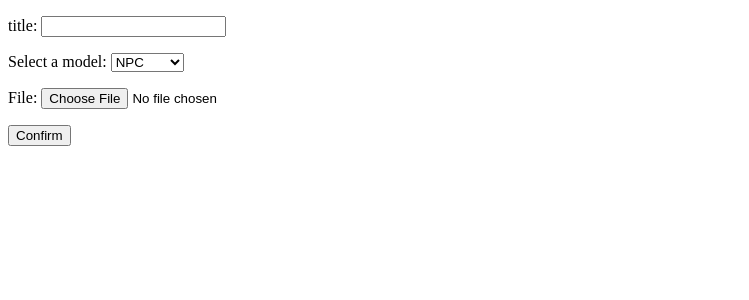
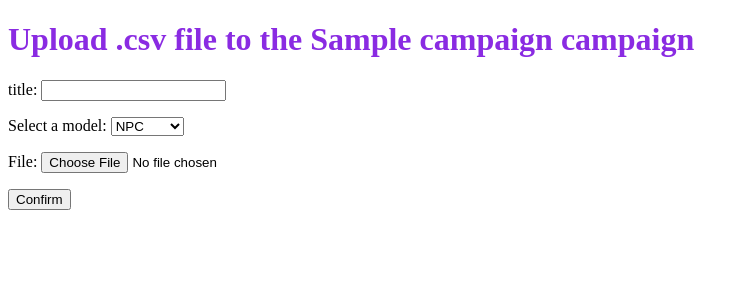
Before and after one commit to sammark1/Compend, a Django app: page /upload/1 in a window 1280 px wide. Shown: the top 300 px of the page, without its empty margins (0-749 px from the left). Run offline with Django 4.2, Linux system fonts and the light colour scheme; tables that the repository leaves empty hold one stand-in row (values such as "Sample post").

Commit message:
added initial csv upload

```diff
--- a/main_app/forms.py
+++ b/main_app/forms.py
@@ -8,7 +8,7 @@ MODEL_CHOICES = (
     ('Location', 'Location'),
 )
 
-class UploadFileForm(forms.Form):
+class Upload_File_Form(forms.Form):
     title = forms.CharField(label="title", max_length=50)
     data_type = forms.CharField(label="Select a model", max_length=32, widget=forms.Select(choices=MODEL_CHOICES))
     file = forms.FileField()
@@ -18,7 +18,7 @@ class Profile_Delete_Form(ModelForm):
         model = User
         fields=[]
 
-# class Location_Update_Form(ModelForm):
-#     class Meta:
-#         model = Location
-#         fields='__all__'
+class Location_Upload_Form(ModelForm):
+    class Meta:
+        model = Location
+        fields=['name', 'campaign', 'location_type', 'description']
--- a/main_app/models.py
+++ b/main_app/models.py
@@ -37,6 +37,7 @@ class Location(models.Model):
     location_type = models.CharField(max_length = 32, choices=LOCATION_CHOICES)
     geo_location = models.ForeignKey('self', null=True, blank=True, on_delete=models.CASCADE, related_name = 'geolocation')
     political_location = models.ForeignKey('self', null=True, blank=True, on_delete=models.CASCADE)
+    description = models.CharField(max_length = 512, null=True)
     updated_at = models.DateTimeField(auto_now_add = True, null=True)
     created_at = models.DateTimeField(auto_now_add = True)
 
--- a/main_app/templates/upload.html
+++ b/main_app/templates/upload.html
@@ -1,6 +1,7 @@
 {% extends 'base.html' %}
 
 {% block body %}
+<h1>Upload .csv file to the {{campaign.name}} campaign </h1>
 <form method="POST" enctype="multipart/form-data">
   {% csrf_token %}
   {{ form.as_p }}
--- a/main_app/views.py
+++ b/main_app/views.py
@@ -7,7 +7,7 @@ from django.views.generic.edit import CreateView, UpdateView, DeleteView
 from django.contrib.auth.models import User
 from django.urls import reverse
 from .models import Campaign, NPC, Location
-from .forms import Profile_Delete_Form, UploadFileForm
+from .forms import Profile_Delete_Form, Upload_File_Form, Location_Upload_Form
 from django.contrib.auth import authenticate, login, logout
 from django.contrib.auth.forms import UserCreationForm, AuthenticationForm
 from datetime import datetime
@@ -217,22 +217,47 @@ class Location_Delete(DeleteView):
 #SECTION File up
 
 def upload_csv(request, pk):
+    campaign = Campaign.objects.get(pk=pk)
     if request.method == 'POST':
-        form = UploadFileForm(request.POST, request.FILES)
+        form = Upload_File_Form(request.POST, request.FILES)
         if form.is_valid() and str(request.FILES['file'])[-4:]==".csv":
             data=(request.FILES['file'].read()).decode("utf-8")
-            # print(str(request.FILES['file'])[-4:])
             data_type = (form.cleaned_data['data_type'])
+            match data_type:
+                case "NPC":
+                    print("NPC")
+                case "Location":
+                    rows=data.split("\n")
+                    for line in rows:
+                        print(line)
+                        entries=line.split(',')
+                        save_instance=Location.objects.create(
+                            name=entries[0],
+                            campaign=campaign,
+                            location_type=entries[1],
+                            description=entries[4],
+                        )
+                        save_instance.save()
+                        # data_dict = {
+                        #     "name":entries[0],
+                        #     "location_type":entries[1],
+                        #     # "geo_location":entries[3],
+                        #     # "political_location":entries[2],
+                        #     "description":entries[4],
+                        # }
+                        # print ('data_dict',data_dict)
+                        # save_form=Location_Upload_Form(data_dict)
+                        # if save_form.is_valid():
+                        #     save_form.save()
+                        # else:
+                        #     print('something went wrong with form saving')
+                        #     return render(request, 'upload.html', {'form':form})
             return HttpResponseRedirect('/location/')
         else:
             print('something went wrong')
             return render(request, 'upload.html', {'form':form})
     else:
-        form = UploadFileForm()
-        return render(request, 'upload.html', {'form':form})
-
-# def decode_csv(data, data_type):
-
-# confirm file is CSV
+        form = Upload_File_Form()
+        return render(request, 'upload.html', {'form':form, 'campaign':campaign})
 
 # !SECTION
```
Also changed, not shown: main_app/migrations/0005_location_description.py (added).
